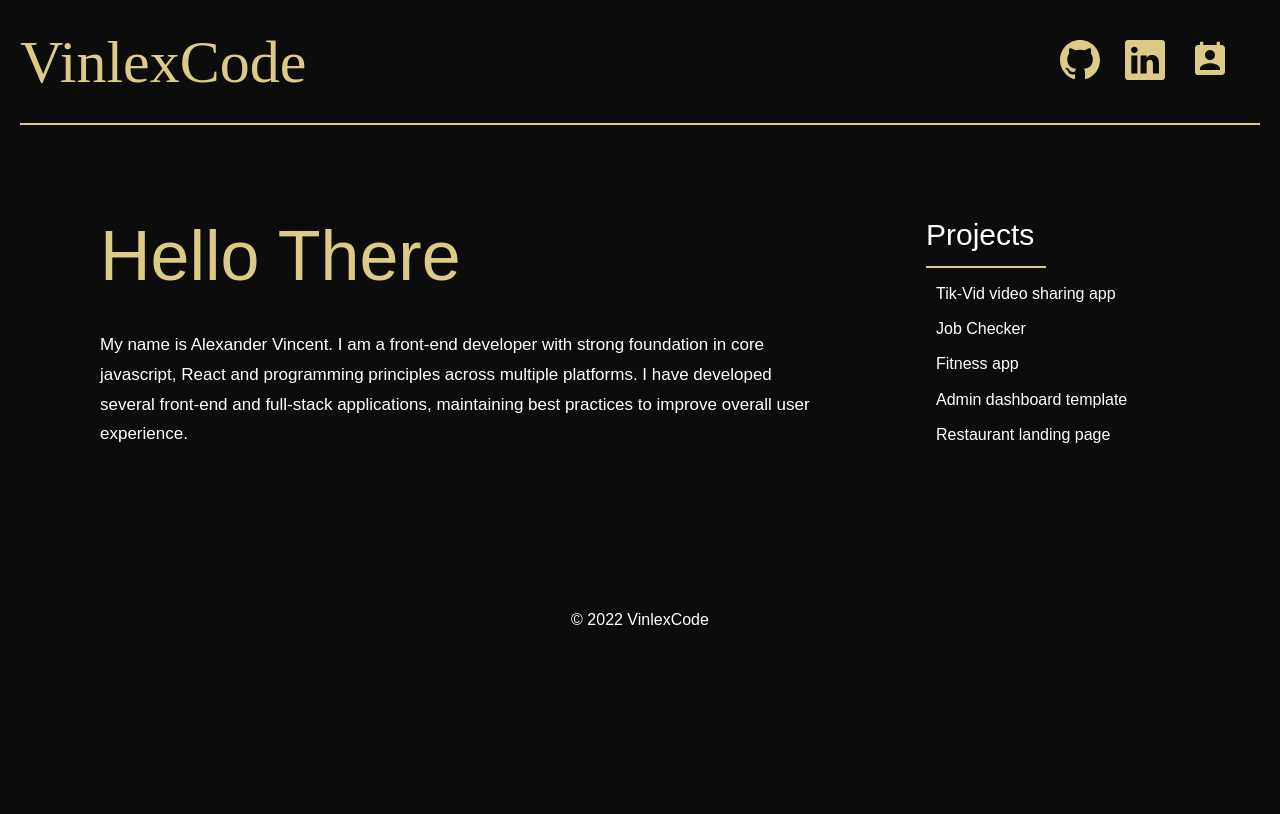
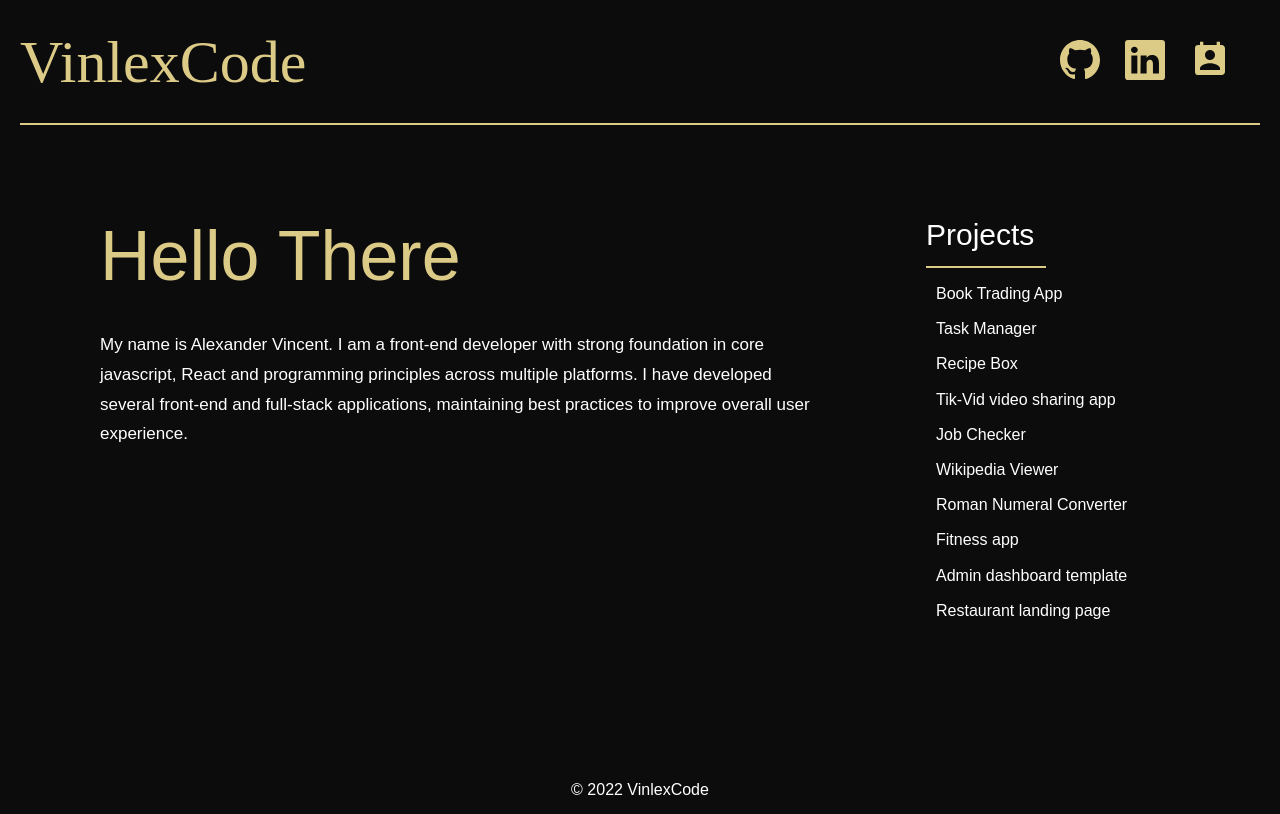
Before and after one commit to Sirvinlex/simple-portfolio-website, a React (Create React App) app: page / in a window 1280 px wide. Shown: the top 814 px of the page. Built offline with nearby package versions, Linux system fonts and the light colour scheme; a web font is replaced by a local one.

Commit message:
updated project list

```diff
--- a/src/components/Body.js
+++ b/src/components/Body.js
@@ -18,8 +18,13 @@ const Body = () => {
             <h3 className='project-title'>Projects</h3>
             <hr className='project-hr' />
             <div className='projects'>
+               <p><a href='https://book-trading-club.netlify.app/' target='_blank' rel="noopener noreferrer">Book Trading App</a></p>
+               <p><a href='https://vinlex-task-manager.netlify.app/' target='_blank' rel="noopener noreferrer">Task Manager</a></p>
+               <p><a href='https://sirvinlex-recipe-box.netlify.app/' target='_blank' rel="noopener noreferrer">Recipe Box</a></p>
                <p><a href='https://tik-video-app.netlify.app/' target='_blank' rel="noopener noreferrer">Tik-Vid video sharing app</a></p>
                <p><a href='https://job-checker.netlify.app/' target='_blank' rel="noopener noreferrer">Job Checker</a></p>
+               <p><a href='https://codepen.io/Sirvinlex/full/vYvVgwy' target='_blank' rel="noopener noreferrer">Wikipedia Viewer</a></p>
+               <p><a href='https://roman-numeral-generator.netlify.app/' target='_blank' rel="noopener noreferrer">Roman Numeral Converter</a></p>
                <p><a href='https://tca-fitness-gym.netlify.app/' target='_blank' rel="noopener noreferrer">Fitness app</a></p>
                <p><a href='https://vinlex-admin-dashboard-template.netlify.app/' target='_blank' rel="noopener noreferrer">Admin dashboard template</a></p>
                <p><a href='https://vinlex-restaurant-landing-page.netlify.app/' target='_blank' rel="noopener noreferrer">Restaurant landing page</a></p>
```
